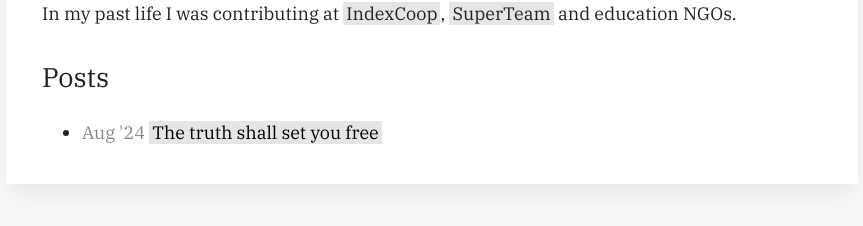
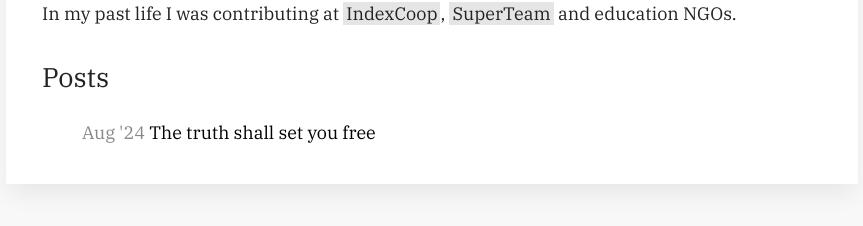
Before and after one commit to sriramvas/sriramvas.github.io, a Jekyll site: the page built from index.html, in a window 1280 px wide. Shown: the part 474-700 px from the top of the page, without its empty margins (208-1071 px from the left). Built offline with Jekyll 4.4.1, drawn with Linux system fonts in a browser that asks for light colours.

Commit message:
Update index.html

```diff
--- a/index.html
+++ b/index.html
@@ -22,10 +22,9 @@ layout: default
 
     <ul>
     {% for post in site.posts %}
-        <li>
             <span class="post-date">{{ post.date | date: "%b '%y" }}</span>
             <a href="{{ post.url | relative_url }}" class="post-title">{{ post.title }}</a>
-        </li>
+        <br>
     {% endfor %}
     </ul>
 </div>
```
